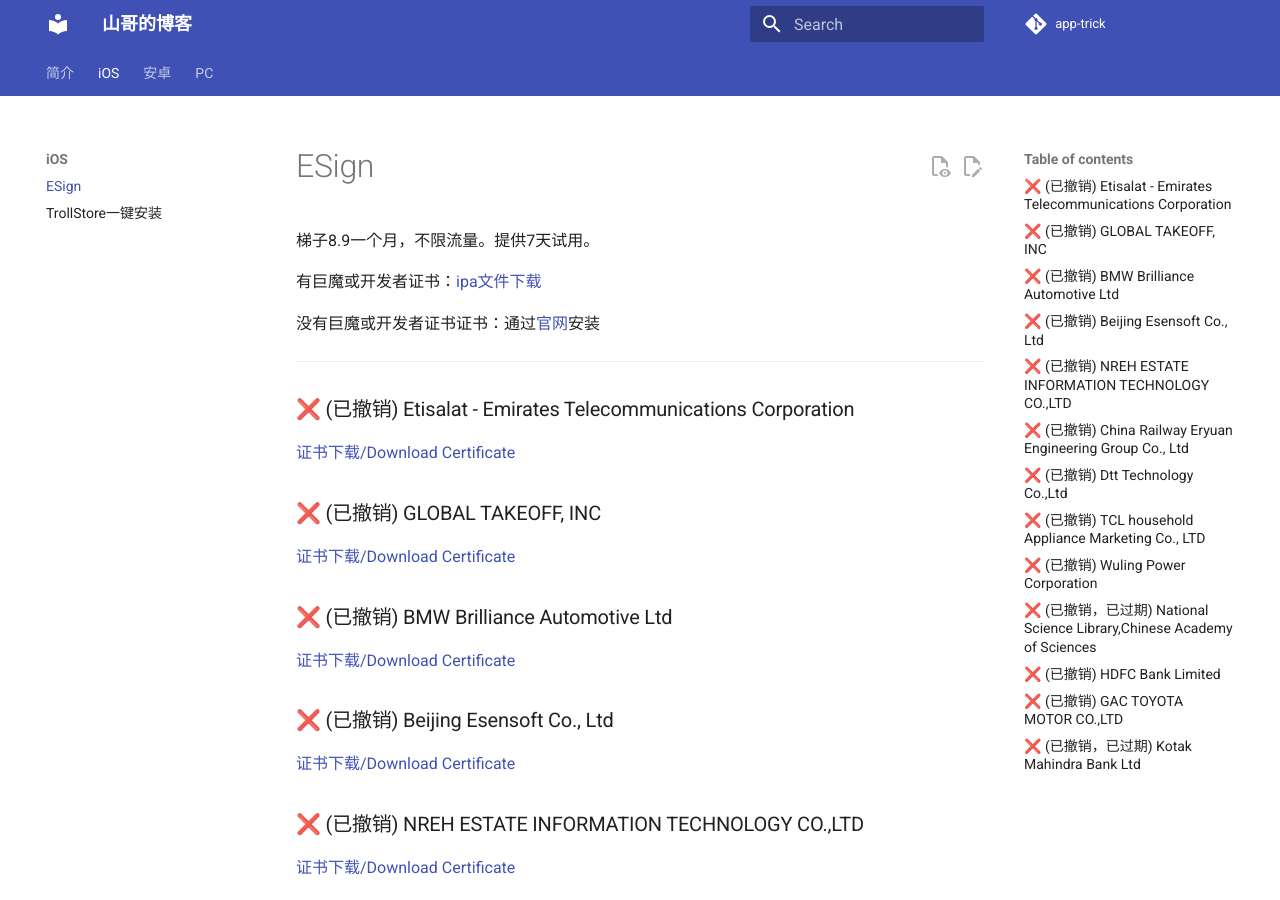
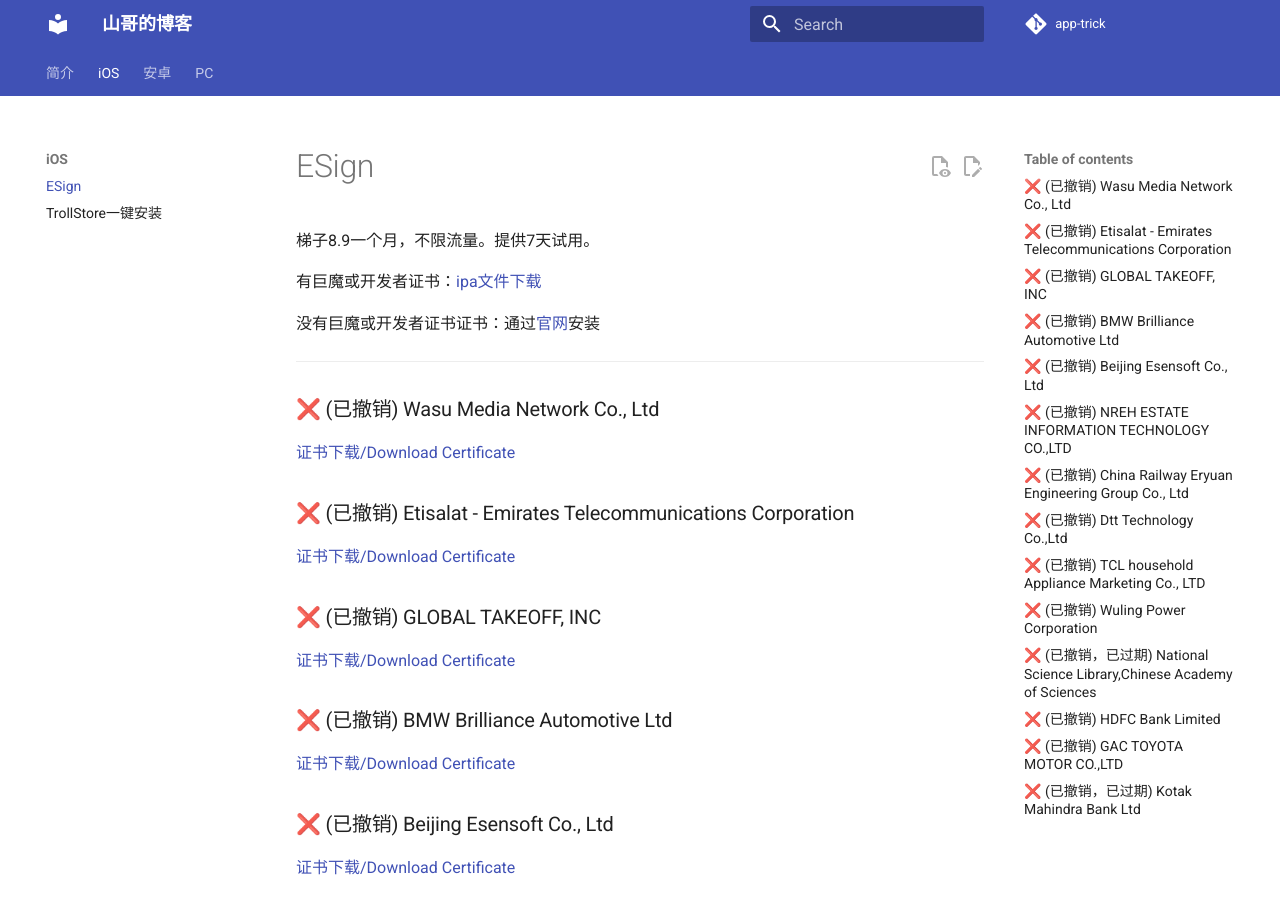
Before and after one commit to app-trick/app-trick.github.io, an MkDocs documentation site: the page built from docs/iOS/Esign.md, in a window 1280 px wide and 900 px high. Built offline with MkDocs 1.6.1 and Material for MkDocs 9.7.7, drawn with Linux system fonts in a browser that asks for light colours; comment, search, counter and statistics services are not loaded.

Commit message:
Esign Repo Update

```diff
--- a/docs/iOS/Esign.md
+++ b/docs/iOS/Esign.md
@@ -8,6 +8,8 @@
 
 ---
 
+### ❌ (已撤销) Wasu Media   Network Co., Ltd
+[证书下载/Download Certificate](/iOS/cert/Wasu%20Media%20%20%20Network%20Co.%2C%20Ltd.zip)
 ### ❌ (已撤销) Etisalat - Emirates Telecommunications Corporation
 [证书下载/Download Certificate](/iOS/cert/Etisalat%20-%20Emirates%20Telecommunications%20Corporation.zip)
 ### ❌ (已撤销) GLOBAL TAKEOFF, INC
--- a/docs/iOS/cert/list.txt
+++ b/docs/iOS/cert/list.txt
@@ -1,3 +1,4 @@
+Wasu Media   Network Co., Ltd.zip
 Etisalat - Emirates Telecommunications Corporation.zip
 GLOBAL TAKEOFF, INC.zip
 BMW Brilliance Automotive Ltd.zip
```
Also changed, not shown: 1 other file.
